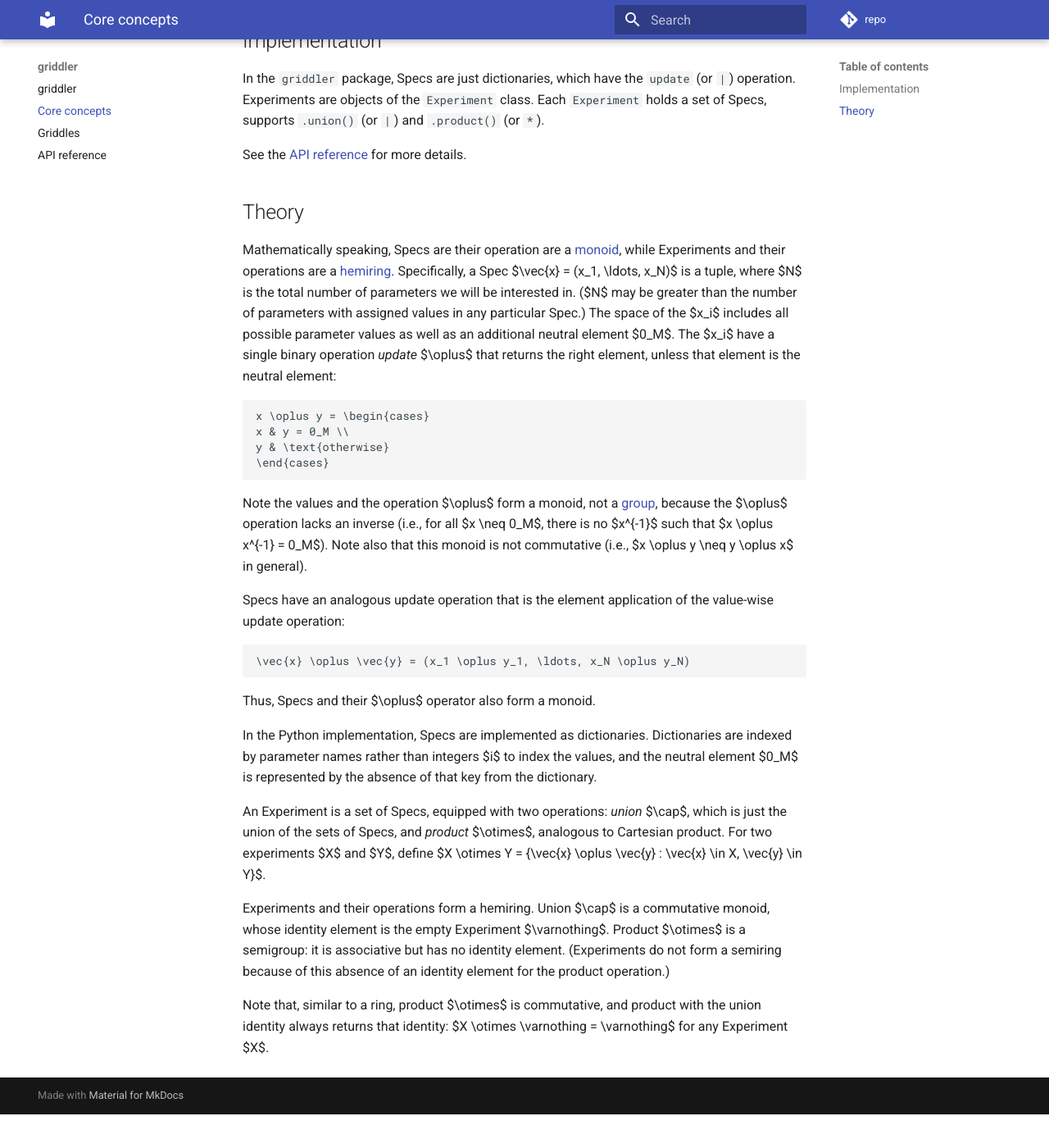
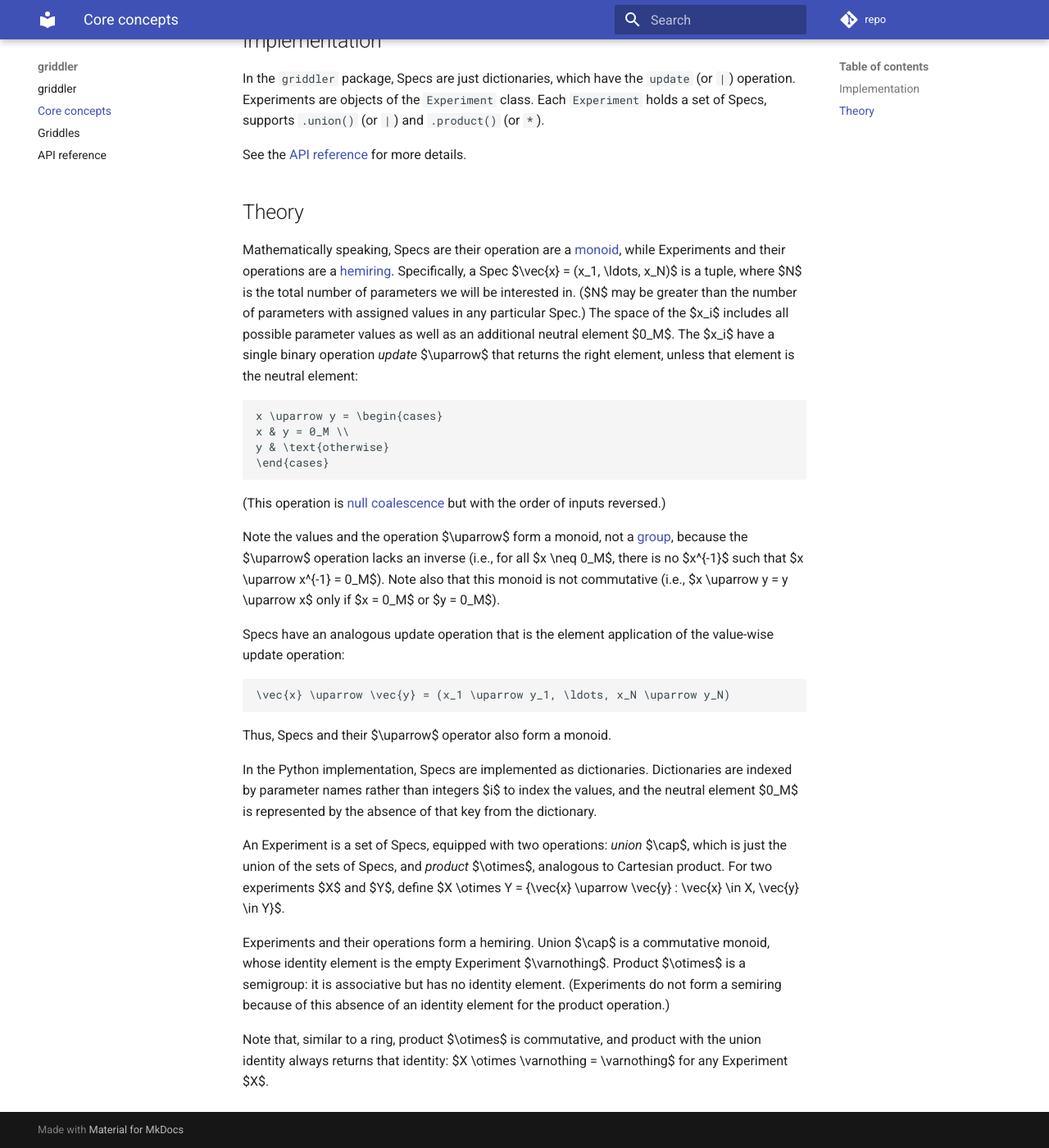
Before and after one commit to CDCgov/pygriddler, an MkDocs documentation site: the page built from docs/core_concepts.md, in a window 1280 px wide and 1400 px high, scrolled down 669 px. Shown: the whole window at 82% size. Built offline with MkDocs 1.6.1 and Material for MkDocs 9.7.7, drawn with Linux system fonts in a browser that asks for light colours; comment, search, counter and statistics services are not loaded; before the commit the page ends 2028 px from its top, so only the background shows below that.

Commit message:
Uparrow, null coalescence

````diff
--- a/docs/core_concepts.md
+++ b/docs/core_concepts.md
@@ -19,28 +19,30 @@ See the [API reference](api.md) for more details.
 
 ## Theory
 
-Mathematically speaking, Specs are their operation are a [monoid](https://en.wikipedia.org/wiki/Monoid), while Experiments and their operations are a [hemiring](https://en.wikipedia.org/wiki/Semiring#Generalizations). Specifically, a Spec $\vec{x} = (x_1, \ldots, x_N)$ is a tuple, where $N$ is the total number of parameters we will be interested in. ($N$ may be greater than the number of parameters with assigned values in any particular Spec.) The space of the $x_i$ includes all possible parameter values as well as an additional neutral element $0_M$. The $x_i$ have a single binary operation _update_ $\oplus$ that returns the right element, unless that element is the neutral element:
+Mathematically speaking, Specs are their operation are a [monoid](https://en.wikipedia.org/wiki/Monoid), while Experiments and their operations are a [hemiring](https://en.wikipedia.org/wiki/Semiring#Generalizations). Specifically, a Spec $\vec{x} = (x_1, \ldots, x_N)$ is a tuple, where $N$ is the total number of parameters we will be interested in. ($N$ may be greater than the number of parameters with assigned values in any particular Spec.) The space of the $x_i$ includes all possible parameter values as well as an additional neutral element $0_M$. The $x_i$ have a single binary operation _update_ $\uparrow$ that returns the right element, unless that element is the neutral element:
 
 ```math
-x \oplus y = \begin{cases}
+x \uparrow y = \begin{cases}
 x & y = 0_M \\
 y & \text{otherwise}
 \end{cases}
 ```
 
-Note the values and the operation $\oplus$ form a monoid, not a [group](<https://en.wikipedia.org/wiki/Group_(mathematics)>), because the $\oplus$ operation lacks an inverse (i.e., for all $x \neq 0_M$, there is no $x^{-1}$ such that $x \oplus x^{-1} = 0_M$). Note also that this monoid is not commutative (i.e., $x \oplus y \neq y \oplus x$ in general).
+(This operation is [null coalescence](https://en.wikipedia.org/wiki/Null_coalescing_operator) but with the order of inputs reversed.)
+
+Note the values and the operation $\uparrow$ form a monoid, not a [group](<https://en.wikipedia.org/wiki/Group_(mathematics)>), because the $\uparrow$ operation lacks an inverse (i.e., for all $x \neq 0_M$, there is no $x^{-1}$ such that $x \uparrow x^{-1} = 0_M$). Note also that this monoid is not commutative (i.e., $x \uparrow y = y \uparrow x$ only if $x = 0_M$ or $y = 0_M$).
 
 Specs have an analogous update operation that is the element application of the value-wise update operation:
 
 ```math
-\vec{x} \oplus \vec{y} = (x_1 \oplus y_1, \ldots, x_N \oplus y_N)
+\vec{x} \uparrow \vec{y} = (x_1 \uparrow y_1, \ldots, x_N \uparrow y_N)
 ```
 
-Thus, Specs and their $\oplus$ operator also form a monoid.
+Thus, Specs and their $\uparrow$ operator also form a monoid.
 
 In the Python implementation, Specs are implemented as dictionaries. Dictionaries are indexed by parameter names rather than integers $i$ to index the values, and the neutral element $0_M$ is represented by the absence of that key from the dictionary.
 
-An Experiment is a set of Specs, equipped with two operations: _union_ $\cap$, which is just the union of the sets of Specs, and _product_ $\otimes$, analogous to Cartesian product. For two experiments $X$ and $Y$, define $X \otimes Y = \{\vec{x} \oplus \vec{y} : \vec{x} \in X, \vec{y} \in Y\}$.
+An Experiment is a set of Specs, equipped with two operations: _union_ $\cap$, which is just the union of the sets of Specs, and _product_ $\otimes$, analogous to Cartesian product. For two experiments $X$ and $Y$, define $X \otimes Y = \{\vec{x} \uparrow \vec{y} : \vec{x} \in X, \vec{y} \in Y\}$.
 
 Experiments and their operations form a hemiring. Union $\cap$ is a commutative monoid, whose identity element is the empty Experiment $\varnothing$. Product $\otimes$ is a semigroup: it is associative but has no identity element. (Experiments do not form a semiring because of this absence of an identity element for the product operation.)
 
````
